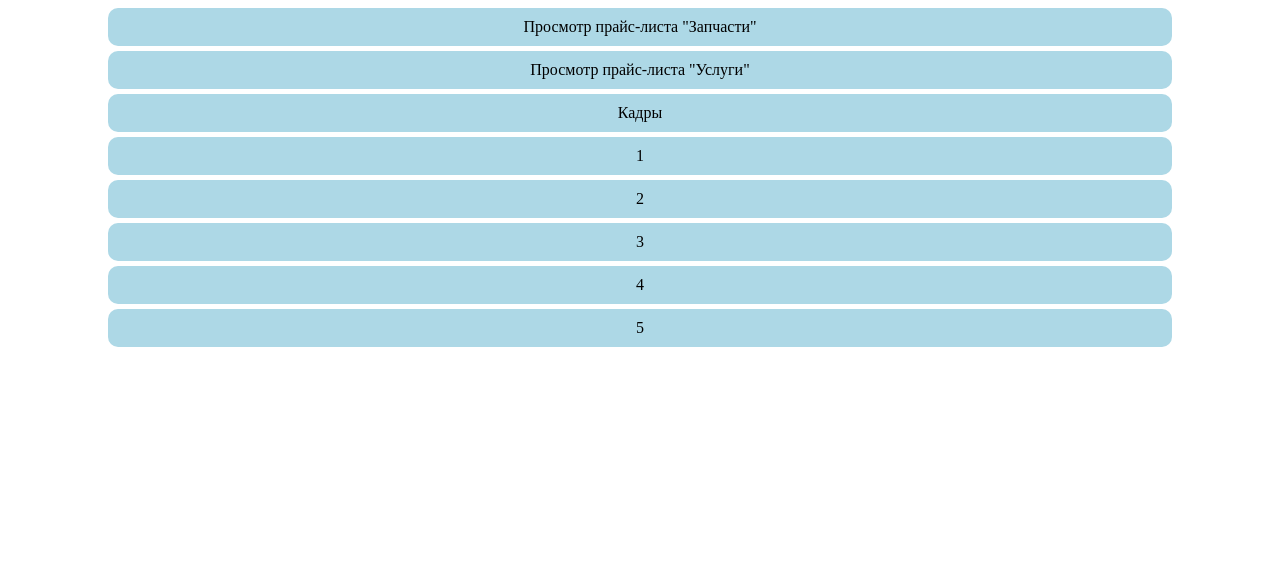
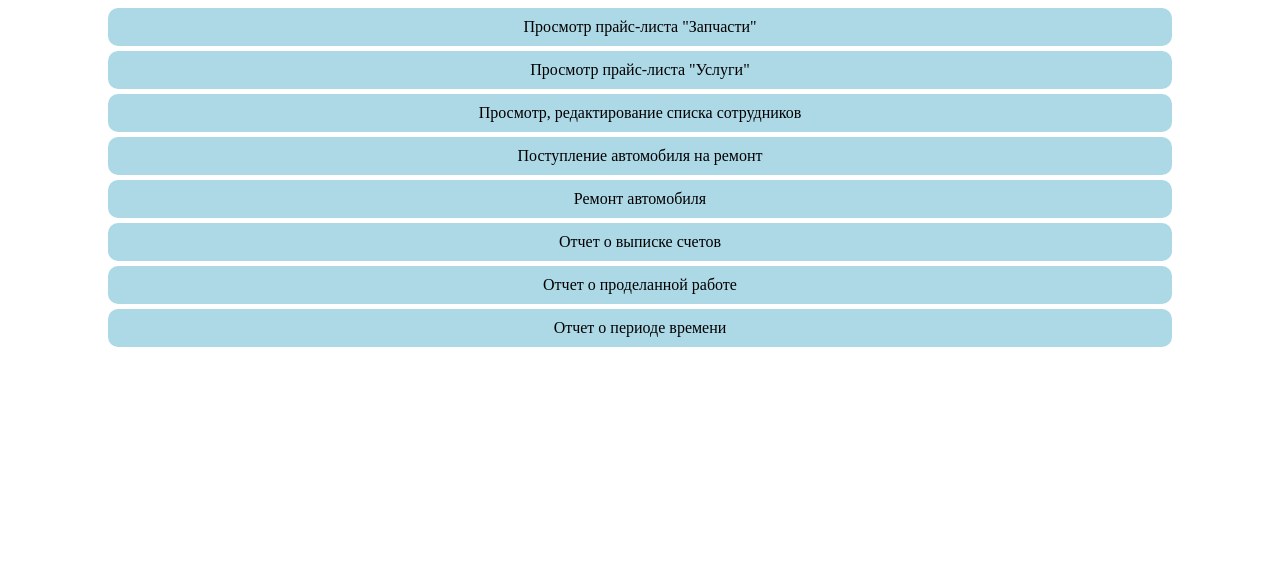
Before and after one commit to AnnSholomova/avtomaster, a PHP site: page /menu.php in a window 1280 px wide. Shown: the top 587 px of the page. Run offline with PHP 8.4, Linux system fonts and the light colour scheme.

Commit message:
Update menu.php
добавлены действия

```diff
--- a/menu.php
+++ b/menu.php
@@ -37,12 +37,12 @@ if (false) // тут проверка на наличие авторизации
 	<body>
 		<a class="menu" href="zapchasti.php">Просмотр прайс-листа "Запчасти"</a>
 		<a class="menu" href="|">Просмотр прайс-листа "Услуги"</a>
-		<a class="menu" href="|">Кадры</a>
-		<a class="menu" href="|">1</a>
-		<a class="menu" href="|">2</a>
-		<a class="menu" href="|">3</a>
-		<a class="menu" href="|">4</a>
-		<a class="menu" href="|">5</a>
+		<a class="menu" href="|">Просмотр, редактирование списка сотрудников</a>
+		<a class="menu" href="|">Поступление автомобиля на ремонт</a>
+		<a class="menu" href="|">Ремонт автомобиля</a>
+		<a class="menu" href="|">Отчет о выписке счетов</a>
+		<a class="menu" href="|">Отчет о проделанной работе</a>
+		<a class="menu" href="|">Отчет о периоде времени</a>
 		<a class="exit" href="index.php">Выход</a>
 	</body>
 </html>
```
